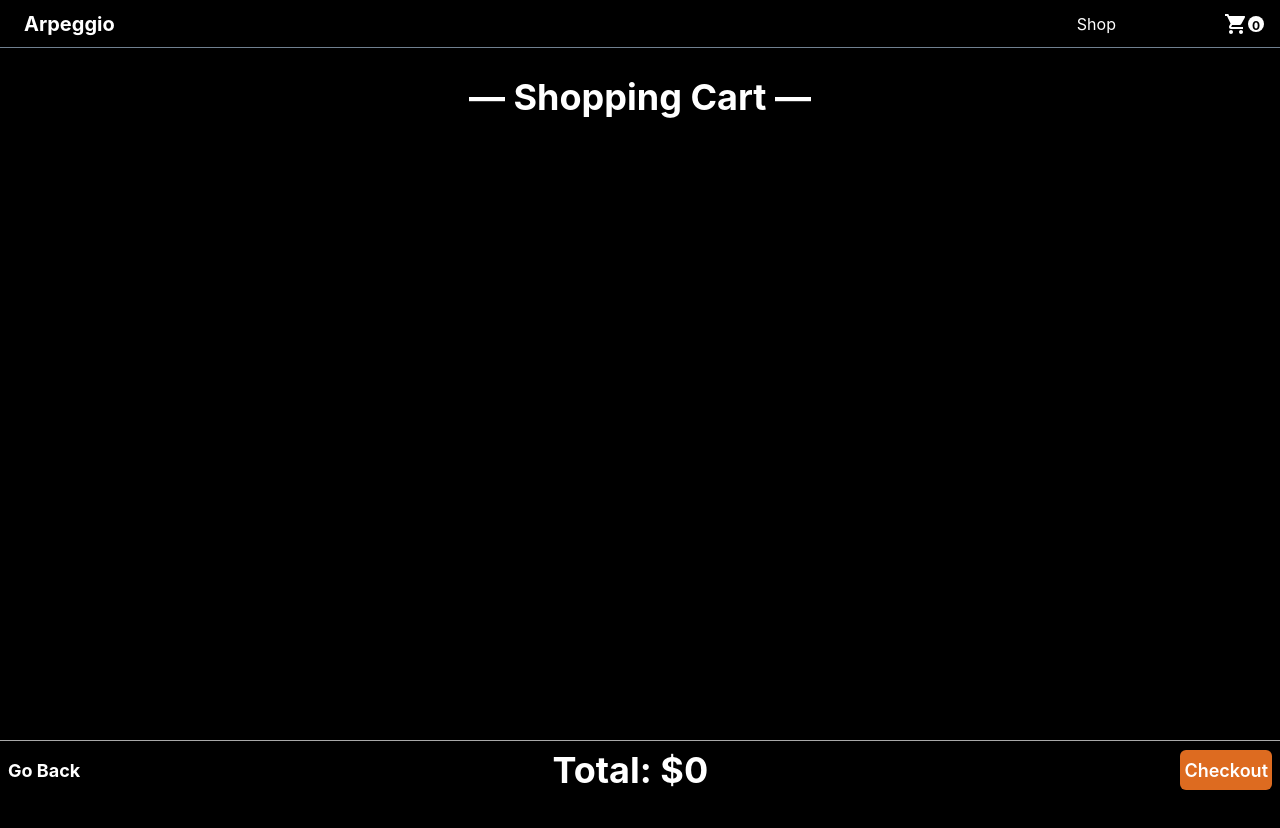
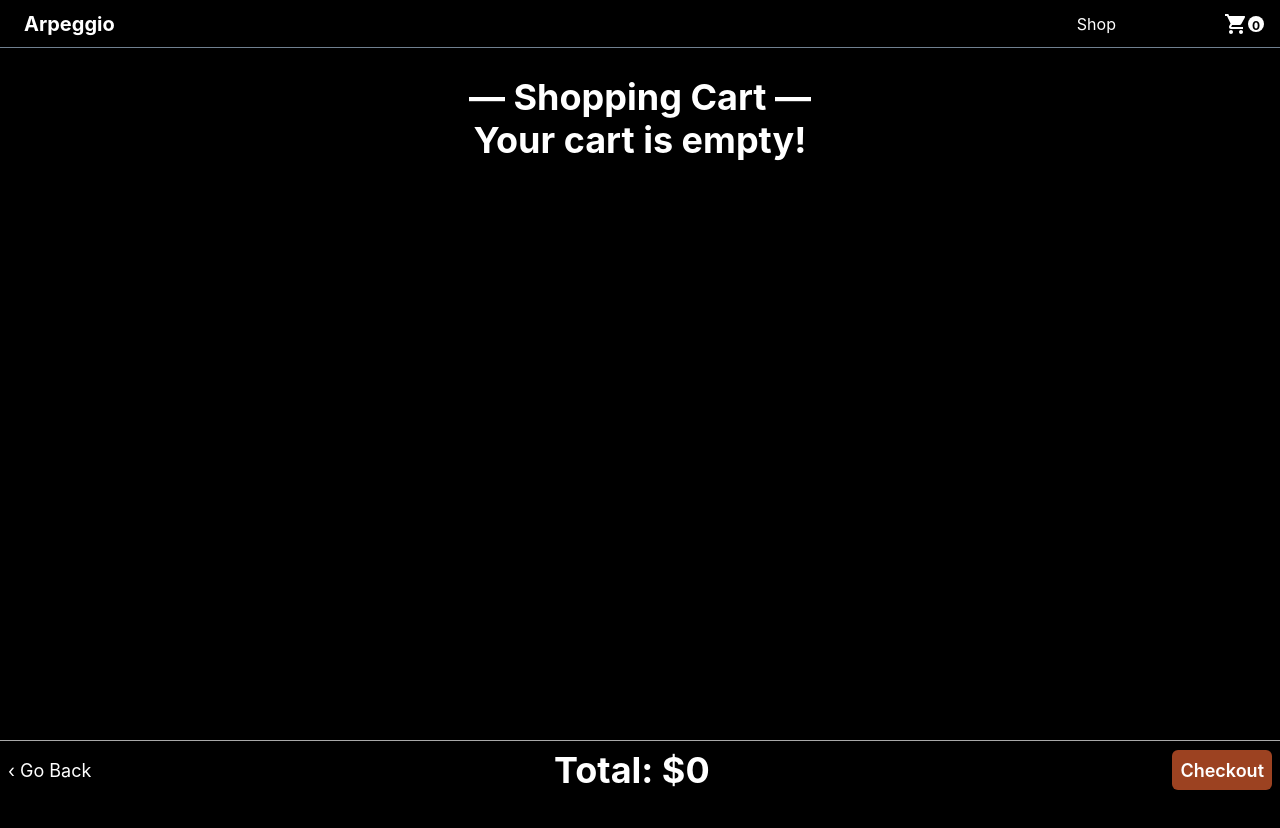
Before and after one commit to jvfe/shopping-cart, a React (Create React App) app: page /cart in a window 1280 px wide. Shown: the top 828 px of the page. Built offline with nearby package versions, Linux system fonts and the light colour scheme.

Commit message:
feat: Add manual input in cart

```diff
--- a/src/App.js
+++ b/src/App.js
@@ -32,6 +32,16 @@ const App = () => {
     } else {
       removeFromCart(product);
     }
+  };
+
+  const changeValue = (e, product) => {
+    const { value } = e.target;
+
+    setCart((prevCart) => {
+      return prevCart.map((item) =>
+        item.id === product.id ? { ...item, count: value } : item
+      );
+    });
   };
 
   const addToCart = (product) => {
@@ -85,6 +95,7 @@ const App = () => {
         <Route exact path="/cart">
           <Cart
             cart={cart}
+            changeValue={changeValue}
             remove={removeFromCart}
             minus={removeOne}
             plus={addOne}
--- a/src/components/Cart.js
+++ b/src/components/Cart.js
@@ -1,8 +1,17 @@
 import React from "react";
-import { Flex, Box, Wrap, Center, Button, Heading } from "@chakra-ui/react";
+import {
+  Flex,
+  Box,
+  Wrap,
+  Center,
+  Button,
+  Heading,
+  Link as CLink,
+} from "@chakra-ui/react";
+import { Link } from "react-router-dom";
 import CartItem from "./CartItem";
 
-const Cart = ({ cart, remove, minus, plus }) => {
+const Cart = ({ cart, changeValue, remove, minus, plus }) => {
   const subTotal = parseFloat(
     cart.reduce((acc, curr) => acc + curr.price * curr.count, 0).toFixed(2)
   );
@@ -11,21 +20,34 @@ const Cart = ({ cart, remove, minus, plus }) => {
     <Box
       d="flex"
       flexDir="column"
+      color="white"
       bg="black"
       minH="100%"
       justifyContent="space-between"
     >
-      <Center color="white" p={4} flexDir="column">
+      <Center p={4} flexDir="column">
         <Heading color="white" mt={3}>
           — Shopping Cart —
         </Heading>
+        {cart.length > 0 ? (
+          <>
             <Wrap justify="center" maxW="80%" mt={6}>
               {cart.map((item) => {
                 return (
-              <CartItem item={item} remove={remove} minus={minus} plus={plus} />
+                  <CartItem
+                    item={item}
+                    changeValue={changeValue}
+                    remove={remove}
+                    minus={minus}
+                    plus={plus}
+                  />
                 );
               })}
             </Wrap>
+          </>
+        ) : (
+          <Heading> Your cart is empty!</Heading>
+        )}
       </Center>
       <Flex
         alignItems="center"
@@ -37,13 +59,21 @@ const Cart = ({ cart, remove, minus, plus }) => {
         maxH="sm"
         w="100%"
         color="white"
-        bgColor="blackAlpha.800"
+        bgColor="blackAlpha.900"
       >
-        <Heading fontSize={{ base: "sm", md: "lg" }}>Go Back</Heading>
+        <CLink as={Link} to="/shop" fontSize={{ base: "sm", md: "lg" }}>
+          ‹ Go Back
+        </CLink>
         <Heading fontSize={{ base: "xl", md: "4xl" }}>
           Total: ${subTotal}
         </Heading>
-        <Button fontSize={{ base: "sm", md: "lg" }} colorScheme="orange" p={1}>
+        <Button
+          bgColor="orange.700"
+          fontSize={{ base: "sm", md: "lg" }}
+          colorScheme="orange"
+          px={2}
+          py={1}
+        >
           Checkout
         </Button>
       </Flex>
--- a/src/components/CartItem.js
+++ b/src/components/CartItem.js
@@ -13,7 +13,8 @@ import {
   NumberDecrementStepper,
 } from "@chakra-ui/react";
 
-const CartItem = ({ item, remove, minus, plus }) => {
+const CartItem = ({ item, changeValue, remove, minus, plus }) => {
+  const subTotal = parseFloat((item.price * item.count).toFixed(2));
   return (
     <Flex
       flexDir="column"
@@ -52,14 +53,14 @@ const CartItem = ({ item, remove, minus, plus }) => {
         </Flex>
         <Spacer />
         <NumberInput defaultValue={item.count} min={1}>
-          <NumberInputField />
+          <NumberInputField onChange={(e) => changeValue(e, item)} />
           <NumberInputStepper>
             <NumberIncrementStepper onClick={() => plus(item)} />
             <NumberDecrementStepper onClick={() => minus(item)} />
           </NumberInputStepper>
         </NumberInput>
         <Heading mt={2} size="xs">
-          Subtotal: ${item.price * item.count}
+          Subtotal: ${subTotal}
         </Heading>
       </Flex>
     </Flex>
```
Lines whose indentation alone changed are shown as unchanged.
